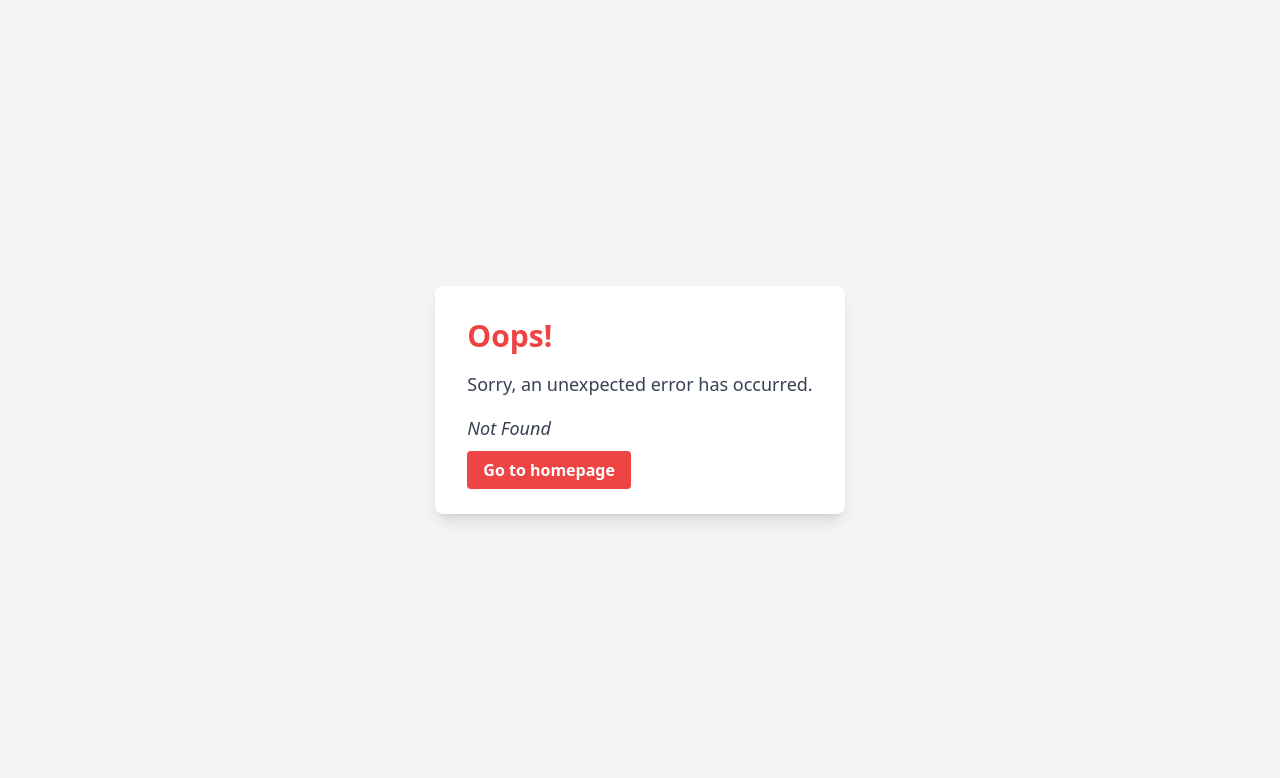
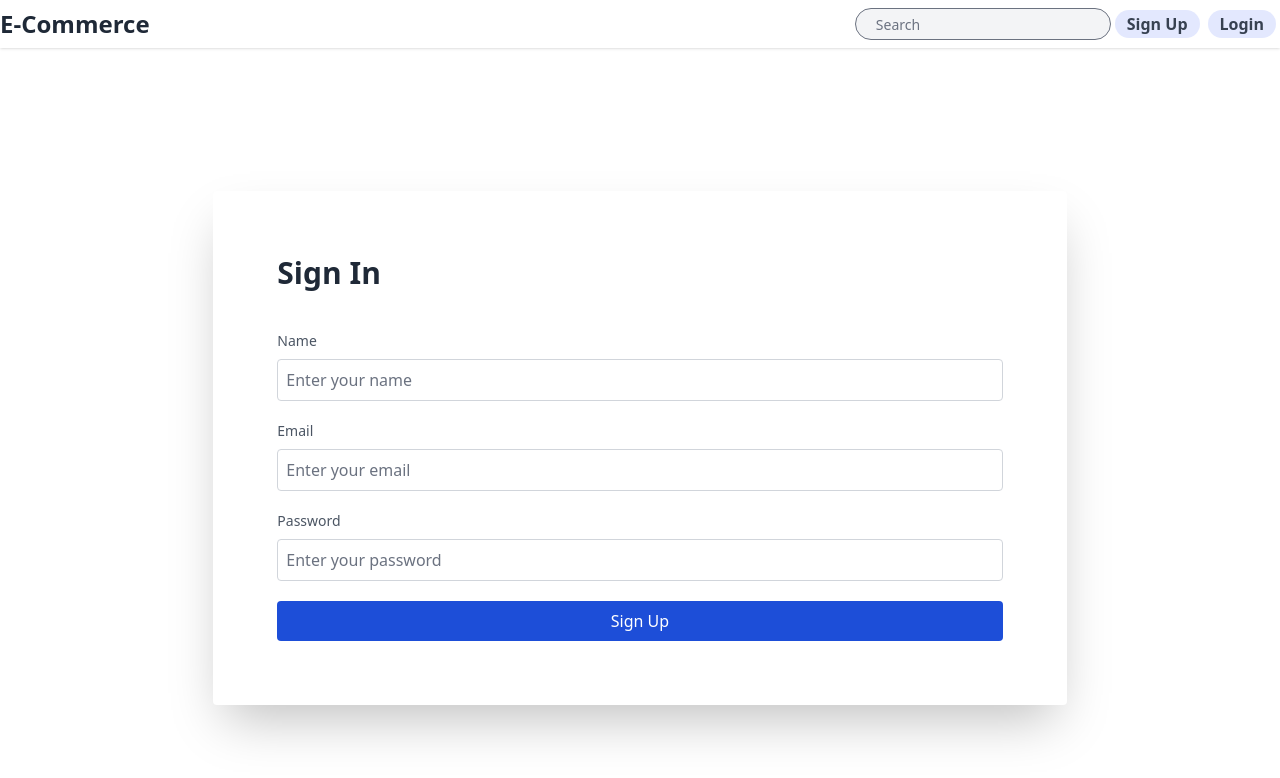
Before and after one commit to sacred-mercy/e-commerce-mern, a React (Vite) app in the folder packages/frontend_e-commerce/: page /signup in a window 1280 px wide. Before the commit this address had no page. Shown: the top 778 px of the page. Built offline with nearby package versions, Linux system fonts and the light colour scheme.

Commit message:
JWT auth complete backend & minor FE changes

```diff
--- a/packages/frontend_e-commerce/src/App.jsx
+++ b/packages/frontend_e-commerce/src/App.jsx
@@ -7,7 +7,7 @@ function App() {
 	const [products, setProducts] = useState(null);
 	const [productCount, setProductCount] = useState(0);
 	const [currentPage, setCurrentPage] = useState(1);
-	const [pages, setPages] = useState([]);
+
 
 	useEffect(() => {
 		async function fetchProducts() {
@@ -22,10 +22,7 @@ function App() {
 			const json = await response.json();
 			setProducts(json.products);
 			setProductCount(json.count);
-			setPages([]);
-			for (let i = 1; i <= Math.ceil(json.count / 10); i++) {
-				setPages((pages) => [...pages, i]);
-			}
+
 		}
 
 		fetchProducts();
@@ -76,7 +73,7 @@ function App() {
 								))}
 							</div>
 							<div className="fixed bottom-0 w-full">
-								<Pagination pages={pages} setCurrentPage={setCurrentPage} currentPage={currentPage} />
+								<Pagination totalCount={productCount} setCurrentPage={setCurrentPage} currentPage={currentPage} />
 							</div>
 						</>
 					)}
--- a/packages/frontend_e-commerce/src/components/InputTextBox/index.jsx
+++ b/packages/frontend_e-commerce/src/components/InputTextBox/index.jsx
@@ -8,7 +8,7 @@ function InputTextBox(props) {
 				{label}
 			</label>
 			<input
-				className="border border-gray-300 p-2 w-full"
+				className="border border-gray-300 rounded p-2 w-full"
 				type={type}
 				name={name}
 				id={id}
--- a/packages/frontend_e-commerce/src/components/Navbar/index.jsx
+++ b/packages/frontend_e-commerce/src/components/Navbar/index.jsx
@@ -17,13 +17,24 @@ function Navbar({ user }) {
 						</div>
 					</div>
 					<div className="items-center flex">
+						<div id="searchBar" className="relative">
+							<input
+								type="text"
+								placeholder="Search"
+								className="bg-gray-100 h-8 text-gray-950 px-5 pr-10 rounded-full text-sm focus:outline-none w-64"
+							/>
+							<button
+								type="submit"
+								className="absolute right-0 top-0 mt-3 mr-4">
+							</button>
+						</div>
 						{user ? (
 							<>
 								<div className="flex flex-row mx-6">
 									<NavLink to="/cart">Cart</NavLink>
 								</div>
 								<div className="flex flex-row mx-6">
-									<p className="text-gray-900 mx-3" >{user.name}</p>
+									<p className="text-gray-900 mx-3">{user.name}</p>
 									<Button to="/logout">
 										<Link to={`logout`}>Logout</Link>
 									</Button>
--- a/packages/frontend_e-commerce/src/components/Pagination/index.jsx
+++ b/packages/frontend_e-commerce/src/components/Pagination/index.jsx
@@ -1,4 +1,16 @@
-export default function Pagination({ pages, setCurrentPage, currentPage }) {
+import { useEffect, useState } from "react";
+
+export default function Pagination({ totalCount, setCurrentPage, currentPage }) {
+	const [pages, setPages] = useState([]);
+
+	useEffect(() => {
+		let pages = [];
+		for (let i = 1; i <= Math.ceil(totalCount / 10); i++) {
+			pages.push(i);
+		}
+		setPages(pages);
+	}, [totalCount]);
+
 	return (
 		<div className="flex justify-center">
 			<div className="flex rounded-md mt-8">
--- a/packages/frontend_e-commerce/src/components/Product/index.jsx
+++ b/packages/frontend_e-commerce/src/components/Product/index.jsx
@@ -1,6 +1,6 @@
 function Product({ product }) {
 	return (
-		<div className="bg-white rounded-lg shadow-lg overflow-hidden">
+		<div className="rounded-lg shadow overflow-hidden">
 			<img
 				className="p-8 rounded h-48 w-full object-cover object-center"
 				src={product.thumbnail}
@@ -9,17 +9,16 @@ function Product({ product }) {
 			<div className="p-4">
 				<h2 className="text-lg font-medium text-gray-900">{product.title}</h2>
 				<p className="text-sm font-medium text-gray-500">{product.brand}</p>
-				<p className="text-sm font-medium text-gray-500">{product.category}</p>
 				<p className="text-lg font-medium text-gray-900">₹{product.price}</p>
 				<p className="text-sm font-medium text-gray-500">
 					{product.rating} stars
 				</p>
-				<div className="flex justify-between px-4 bg-gray-50">
+				{/* <div className="flex justify-between px-4 bg-gray-50">
 					<button className="text-sm font-medium text-gray-900">View</button>
 					<button className="text-sm font-medium text-gray-900">
 						Add to cart
 					</button>
-				</div>
+				</div> */}
 			</div>
 		</div>
 	);
--- /dev/null
+++ b/packages/frontend_e-commerce/src/containers/SignUp/index.jsx
@@ -0,0 +1,123 @@
+import { useState } from "react";
+
+// components
+import Button from "../../components/Button";
+import InputTextBox from "../../components/InputTextBox";
+import URLConfig from "../../config/url";
+
+function SignUp() {
+	const [input, setInput] = useState({
+		name: "",
+		email: "",
+		password: "",
+	});
+	const [signingUp, setSigningUp] = useState(false);
+	const [error, setError] = useState("");
+
+	function handleInputChange(e) {
+		setError("");
+		console.log(e.target.name, e.target.value);
+		setInput({ ...input, [e.target.name]: e.target.value });
+	}
+
+	const handleSignIn = async (e) => {
+		setSigningUp(true);
+		e.preventDefault();
+		const response = await fetch(URLConfig("/users/signup"), {
+			method: "POST",
+			headers: {
+				"Content-Type": "application/json",
+			},
+			body: JSON.stringify(input),
+		});
+		if (response) {
+			const json = await response.json();
+			setError(json.message);
+		} else {
+			setError("Something went wrong");
+		}
+		setSigningUp(false);
+	};
+
+	return (
+		<>
+			{!signingUp ? (
+				<div className="flex items-center justify-center h-screen">
+					<div className="bg-white p-16 rounded shadow-2xl w-2/3">
+						<h2 className="text-3xl font-bold mb-10 text-gray-800">Sign In</h2>
+						<form onSubmit={handleSignIn}>
+							<div className="mb-5">
+								<InputTextBox
+									id="name"
+									label="Name"
+									type="text"
+									name="name"
+									placeholder="Enter your name"
+									value={input.name}
+									onChange={handleInputChange}
+								/>
+							</div>
+							<div className="mb-5">
+								<InputTextBox
+									id="email"
+									label="Email"
+									type="email"
+									name="email"
+									placeholder="Enter your email"
+									value={input.email}
+									onChange={handleInputChange}
+								/>
+							</div>
+							<div className="mb-5">
+								<InputTextBox
+									id="password"
+									label="Password"
+									type="password"
+									name="password"
+									placeholder="Enter your password"
+									value={input.password}
+									onChange={handleInputChange}
+								/>
+							</div>
+							{error !== "" ? (
+								<div className="mb-5 flex justify-center">
+									<p className="text-red-500">{error}</p>
+								</div>
+							) : null}
+							<Button type="submit" color="blue-700" textColor="white">
+								Sign Up
+							</Button>
+						</form>
+					</div>
+				</div>
+			) : (
+				<div className="flex items-center justify-center h-screen">
+					<div className="flex flex-col items-center justify-center">
+						<svg
+							className="animate-spin -ml-1 mr-3 h-5 w-5 text-gray-800"
+							xmlns="http://www.w3.org/2000/svg"
+							fill="none"
+							viewBox="0 0 24 24">
+							<circle
+								className="opacity-25"
+								cx="12"
+								cy="12"
+								r="10"
+								stroke="currentColor"
+								strokeWidth="4"></circle>
+							<path
+								className="opacity-75"
+								fill="currentColor"
+								d="M4 12a8 8 0 018-8V0C5.373 0 0 5.373 0 12h4zm2 5.291A7.962 7.962 0 014 12H0c0 3.042 1.135 5.824 3 7.938l3-2.647z"></path>
+						</svg>
+						<h2 className="text-3xl font-bold mt-8 text-gray-800">
+							Signing up...
+						</h2>
+					</div>
+				</div>
+			)}
+		</>
+	);
+}
+
+export default SignUp;
--- a/packages/frontend_e-commerce/src/main.jsx
+++ b/packages/frontend_e-commerce/src/main.jsx
@@ -1,6 +1,7 @@
 import ReactDOM from "react-dom/client";
 import App from "./App.jsx";
 import Login from "./containers/Login/index.jsx";
+import SignUp from "./containers/SignUp/index.jsx";
 import Logout from "./containers/Logout/index.jsx";
 import Navbar from "./components/Navbar/index.jsx";
 import NotFoundPage from "./containers/NotFoundPage/index.jsx";
@@ -30,6 +31,10 @@ function Root() {
 					element: <Login setUser={setUser} />,
 				},
 				{
+					path: "/signup",
+					element: <SignUp />,
+				},
+				{
 					path: "/logout",
 					element: <Logout setUser={setUser} />,
 				},
```
Also changed, not shown: packages/frontend_e-commerce/src/containers/Cart/index.jsx (added, +38 -0 lines), 2 other files (tests, documents, lock files or other folders).
